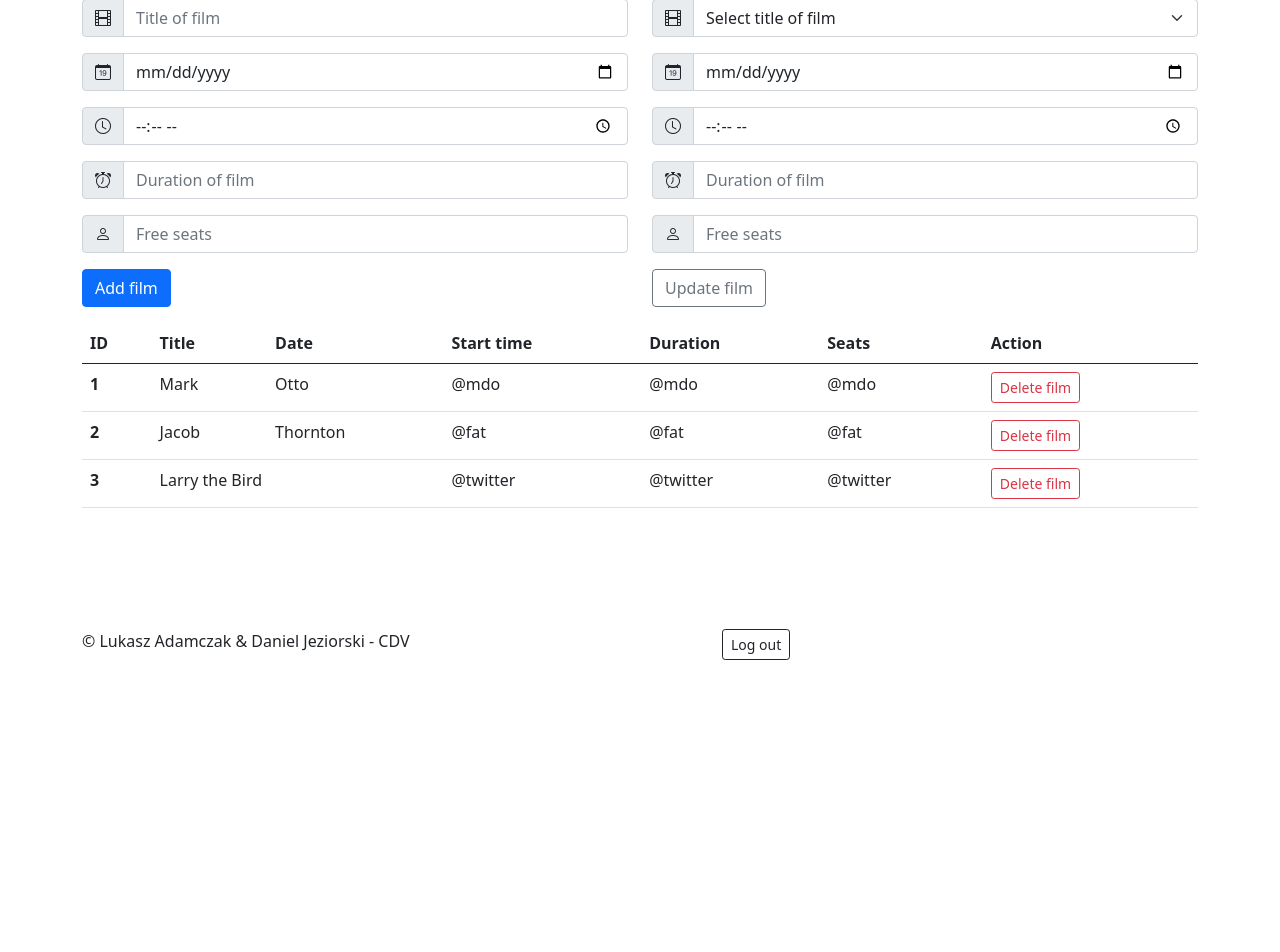
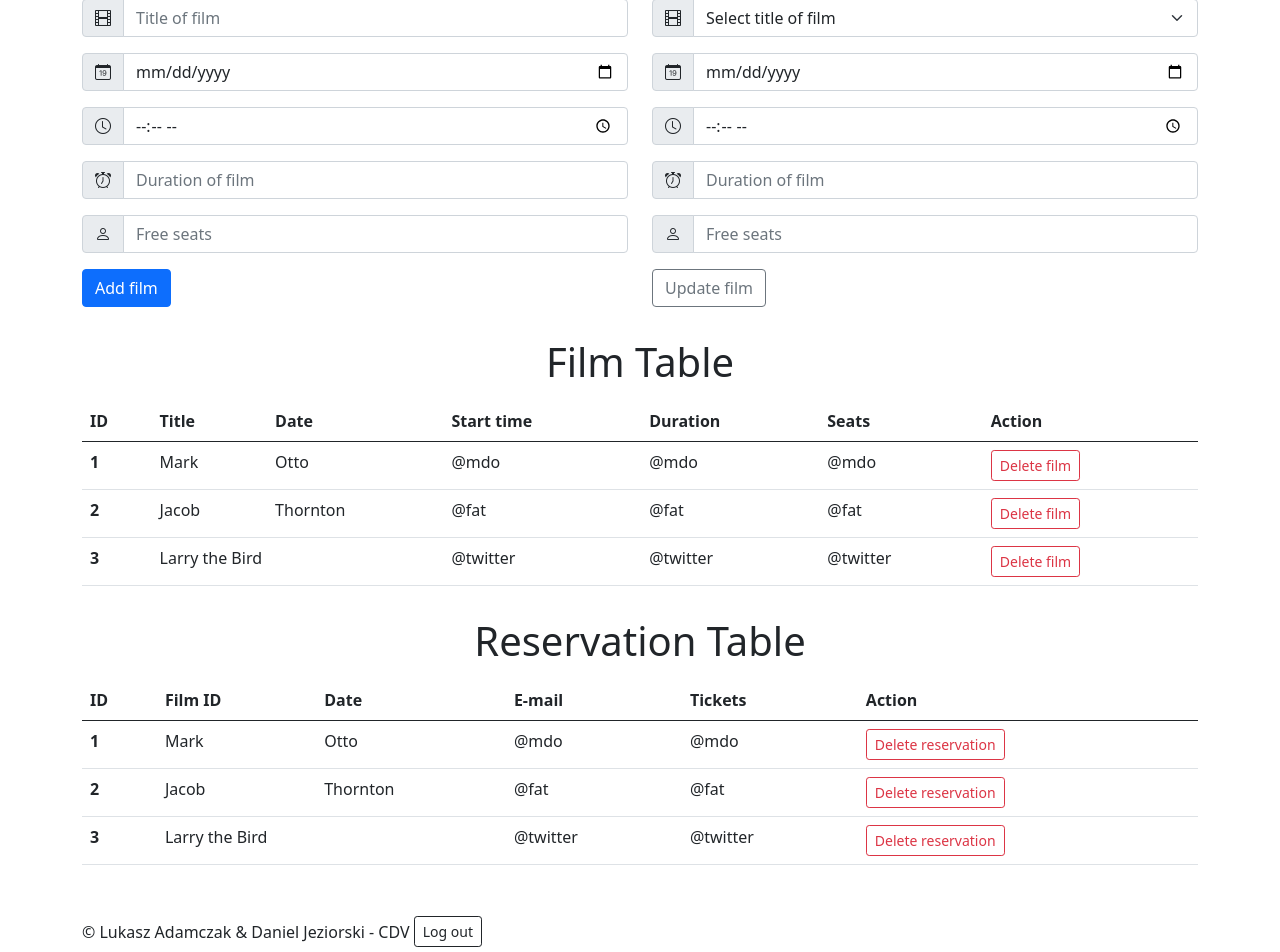
Before and after one commit to jeziorski/cdv-python, a Flask app: page /admin in a window 1280 px wide. Shown: the part 135-1087 px from the top of the page. Before the commit the page ends 795 px from the top, so only its background shows below. Run offline with Flask 2, Linux system fonts and the light colour scheme; some libraries are stand-ins or nearby versions.

Commit message:
Admin panel modified

```diff
--- a/FlaskApp/templates/adminpanel.html
+++ b/FlaskApp/templates/adminpanel.html
@@ -119,7 +119,7 @@
           </form>
         </div>
       </div>
-        <div class="row">
+        <div class="row"><h1 class="text-center" style="margin:15px 0">Film Table</h1>
             <div class="col-lg-12">
                 <table class="table">
                   <thead>
@@ -173,12 +173,64 @@
                 </table>
             </div>
         </div>
-
-
-      <footer class="footer position-fixed bottom-0 w-100 d-flex">
-            <div class="col-lg-6 col-md-6 col-sm-6"><span>&copy; Lukasz Adamczak & Daniel Jeziorski - CDV</span></div>
-            <div class="col-lg-6 col-md-6 col-sm-6"><button type="button" class="btn btn-sm btn-outline-dark " style="margin-bottom: 5px">Log out</button></div>
-        </footer>
+        <div class="row" style="margin-bottom:35px"><h1 class="text-center" style="margin:15px 0">Reservation Table</h1>
+            <div class="col-lg-12">
+                <table class="table">
+                  <thead>
+                    <tr>
+                      <th scope="col">ID</th>
+                      <th scope="col">Film ID</th>
+                      <th scope="col">Date</th>
+                      <th scope="col">E-mail</th>
+                      <th scope="col">Tickets</th>
+                      <th scope="col">Action</th>
+                    </tr>
+                  </thead>
+                  <tbody>
+                    <tr>
+                      <th scope="row">1</th>
+                      <td>Mark</td>
+                      <td>Otto</td>
+                      <td>@mdo</td>
+                      <td>@mdo</td>
+                      <td><form>
+                          <input type="hidden" value="x"/>
+                          <input type="submit" class="btn btn-sm btn-outline-danger" value="Delete reservation"/>
+                      </form></td>
+                    </tr>
+                    <tr>
+                      <th scope="row">2</th>
+                      <td>Jacob</td>
+                      <td>Thornton</td>
+                      <td>@fat</td>
+                      <td>@fat</td>
+                      <td><form>
+                          <input type="hidden" value="x"/>
+                          <input type="submit" class="btn btn-sm btn-outline-danger" value="Delete reservation"/>
+                      </form></td>
+                    </tr>
+                    <tr>
+                      <th scope="row">3</th>
+                      <td colspan="2">Larry the Bird</td>
+                      <td>@twitter</td>
+                      <td>@twitter</td>
+                      <td><form>
+                          <input type="hidden" value="x"/>
+                          <input type="submit" class="btn btn-sm btn-outline-danger" value="Delete reservation"/>
+                      </form></td>
+                    </tr>
+                  </tbody>
+                </table>
+            </div>
+        </div>
+      <div class="row" style="margin-top:15px">
+          <footer class="footer bottom-0 w-100 d-flex">
+                <div class="col-lg-12">
+                 <span>&copy; Lukasz Adamczak & Daniel Jeziorski - CDV</span>
+                 <button type="button" class="btn btn-sm btn-outline-dark " style="margin-bottom: 5px">Log out</button>
+                </div>
+          </footer>
+      </div>
 
     </div>
   </body>
```
